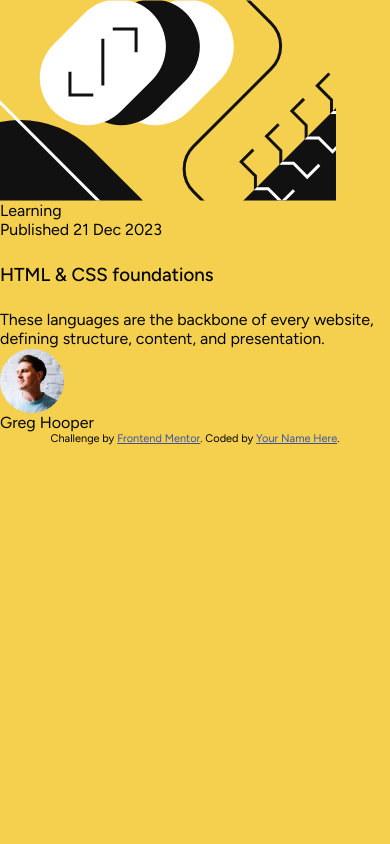
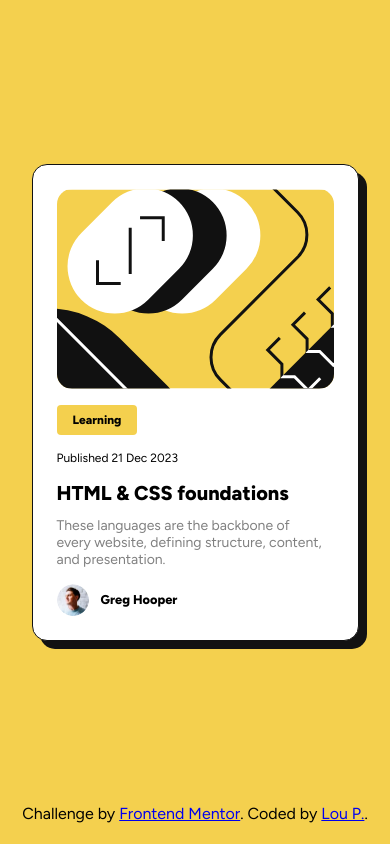
Before and after one commit to loumorganrene/frontend-mentor, a plain HTML site: page blog-preview-card/index.html in a window 390 px wide. Drawn offline with Linux system fonts and the light colour scheme.

Commit message:
:lipstick: update: Completed mobile view - 32min

```diff
--- a/blog-preview-card/index.css
+++ b/blog-preview-card/index.css
@@ -43,19 +43,6 @@ h5,
 h6 {
   font-weight: var(--fweight-medium);
   text-wrap: balance;
-  margin: 1.5rem 0;
-}
-
-h2,
-h3,
-h4,
-h5,
-h6{
-  color: var(--neutral-black);
-}
-
-.subtitle {
-  margin: 0 0 1.5rem;
 }
 
 p {
@@ -69,11 +56,91 @@ ol {
   padding: 0 2rem;
 
   li {
-    padding: 0 0 .75rem 1.25rem;
+    padding: 0 0 0.75rem 1.25rem;
   }
 }
 
+article {
+  display: flex;
+  flex-direction: column;
+  align-items: center;
+  background: var(--neutral-white);
+  border-radius: 15px;
+  border: 1px solid var(--neutral-black);
+  box-shadow: 8px 8px 0 0 var(--neutral-black);
+  max-width: 327px;
+  margin: 50% auto;
+  padding: 1.5rem;
+  gap: 1rem;
 
+  .article__header {
+    display: flex;
+    flex-direction: column;
+    gap: 1rem;
 
-.attribution { font-size: 11px; text-align: center; }
-.attribution a { color: hsl(228, 45%, 44%); }
+    .article__hero-image {
+      max-width: 100%;
+      width: 279px;
+      height: 200px;
+      border-radius: 15px;
+      object-fit: cover;
+    }
+
+    .article__header-content {
+      display: flex;
+      flex-direction: column;
+      gap: 1rem;
+      font-size: .75rem;
+
+      .article__tag {
+        max-width: fit-content;
+        background: var(--primary-clr);
+        font-weight: var(--fweight-bold);
+        padding: 0.5rem 1rem;
+        border-radius: 4px;
+      }
+    }
+  }
+
+  .article__content-preview {
+    display: flex;
+    flex-direction: column;
+    gap: .75rem;
+    .article__title {
+      font-size: 1.25rem;
+      font-weight: var(--fweight-bold);
+    }
+
+    .article__description {
+      font-size: 0.875rem;
+      color: var(--neutral-grey);
+    }
+  }
+
+  .article__footer {
+    display: flex;
+    align-items: center;
+    width: 100%;
+    gap: .75rem;
+
+    .article__author-avatar {
+      width: 32px;
+      height: 32px;
+      border-radius: 50%;
+    }
+    .article__author-name {
+      font-weight: var(--fweight-bold);
+      font-size: .8rem;
+    }
+  }
+
+  .attribution {
+    position: fixed;
+    bottom: 0;
+    font-size: 11px;
+    text-align: center;
+  }
+  .attribution a {
+    color: hsl(228, 45%, 44%);
+  }
+}
--- a/blog-preview-card/index.html
+++ b/blog-preview-card/index.html
@@ -43,7 +43,7 @@
             structure, content, and presentation.
           </p>
         </section>
-        <footer>
+        <footer class="article__footer">
           <img
             class="article__author-avatar"
             src="./assets/images/image-avatar.webp"
@@ -58,7 +58,7 @@
       Challenge by
       <a href="https://www.frontendmentor.io?ref=challenge" target="_blank"
         >Frontend Mentor</a
-      >. Coded by <a href="#">Your Name Here</a>.
+      >. Coded by <a href="https://github.com/loumorganrene">Lou P.</a>.
     </div>
   </body>
 </html>
```
